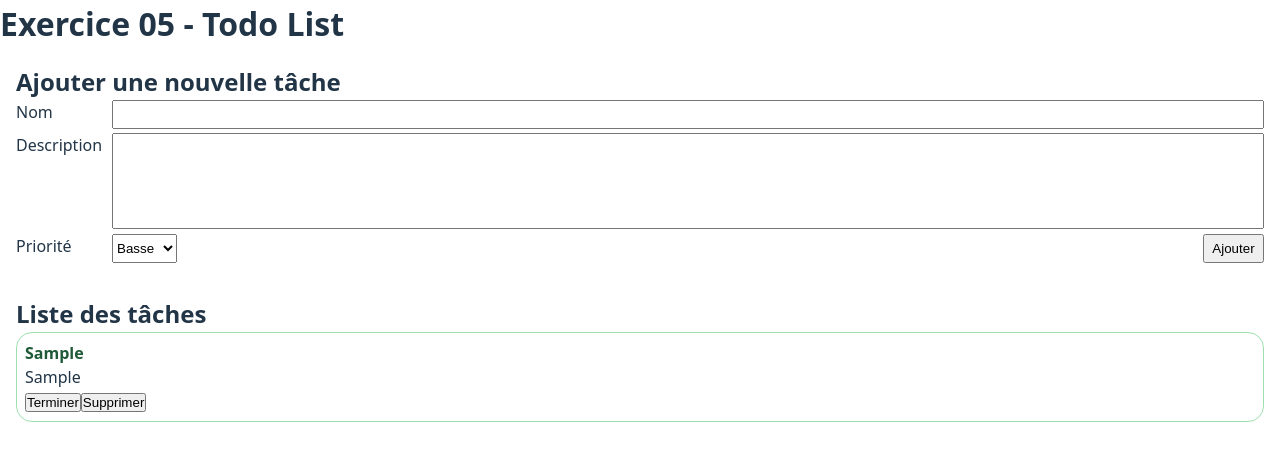
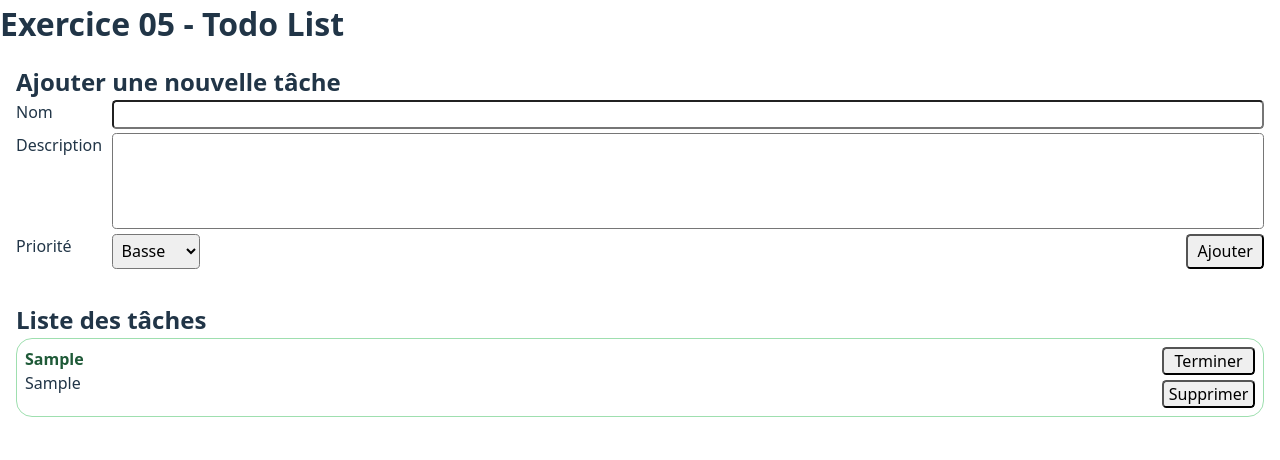
Before and after one commit to Formation-JS/TF_Ent_2025__React, a React (Vite) app in the folder exo-react-02/: page / in a window 1280 px wide. Both pictures are taken after typing "Sample", "Sample" into the empty fields and a click on the button "Ajouter". Shown: the top 460 px of the page. Built offline with nearby package versions, Linux system fonts and the light colour scheme.

Commit message:
Exo 05 - 🎨

```diff
--- a/exo-react-02/src/components/TaskForm/TaskForm.module.css
+++ b/exo-react-02/src/components/TaskForm/TaskForm.module.css
@@ -20,11 +20,9 @@
         }
 
         input,
-        textarea {
+        textarea,
+        select {
             flex-grow: 1;
-            resize: none;
-            font-family: inherit;
-            font-size: 1em;
         }
     }
 
--- a/exo-react-02/src/components/TaskList/TaskList.jsx
+++ b/exo-react-02/src/components/TaskList/TaskList.jsx
@@ -22,7 +22,7 @@ function TaskListItem({ id, name, desc, priority, isDone, onComplete, onDelete }
                     <p>{desc}</p>
                 )}
             </div>
-            <div>
+            <div className={style['task-control']}>
                 <button onClick={() => onComplete(id)} disabled={isDone}>Terminer</button>
                 <button onClick={() => onDelete(id)}>Supprimer</button>
             </div>
--- a/exo-react-02/src/components/TaskList/TaskList.module.css
+++ b/exo-react-02/src/components/TaskList/TaskList.module.css
@@ -10,6 +10,15 @@
         border: #9EDFAF solid 0.1ch;
         border-radius: 1em;
         padding: 0.5em;
+        display: grid;
+        grid-template-columns: 1fr auto;
+        grid-auto-rows: auto;
+
+        .task-control {
+            display: flex;
+            flex-direction: column;
+            gap: 0.5ch;
+        }
     }
 
     .task-title {
--- a/exo-react-02/src/index.css
+++ b/exo-react-02/src/index.css
@@ -23,6 +23,17 @@ main {
   padding: 1em;
 }
 
+input,
+textarea,
+select,
+button {
+  resize: none;
+  font-family: inherit;
+  font-size: 1em;
+  padding: 0.1ch 0.5ch;
+  border-radius: 0.5ch;
+}
+
 @media (prefers-color-scheme: light) {
   :root {
     color: #213547;
```
